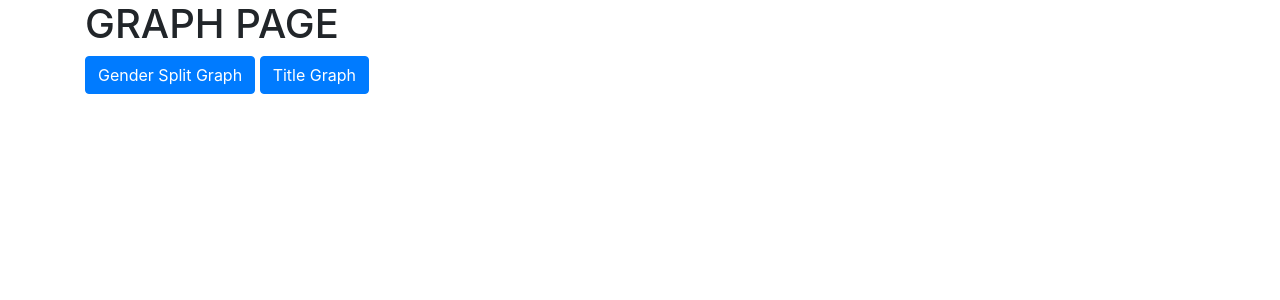
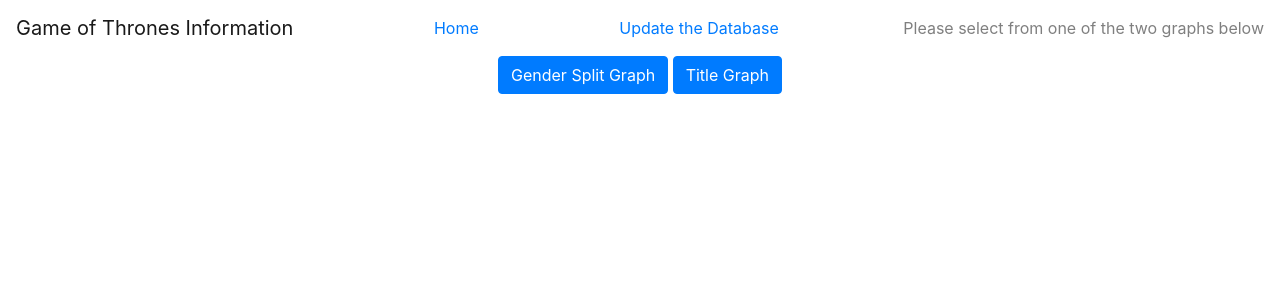
Before and after one commit to cjacobs27/gotscrapev2, a Django app: template gotsv2/templates/gotsv2/graph.html in a window 1280 px wide. Shown: the top 300 px of the page. Run offline with Django 3.2, Linux system fonts and the light colour scheme; the template is opened without the code that fills it, so the values that code supplies are empty; some libraries are stand-ins or nearby versions.

Commit message:
Added navbars to other pages

```diff
--- a/gotsv2/templates/gotsv2/graph.html
+++ b/gotsv2/templates/gotsv2/graph.html
@@ -12,8 +12,16 @@
 </head>
 
 <body>
-<div class="container">
-    <h1>GRAPH PAGE</h1>
+<nav class="navbar navbar-toggleable-md navbar-light bg-faded">
+  <a class="navbar-brand" href="/gotsv2/">Game of Thrones Information</a>
+    <a class="nav-link" href="/gotsv2/">Home <span class="sr-only"></span></a>
+    <a class="nav-link" href="/gotsv2/update">Update the Database</a>
+    <span class="navbar-text">
+      Please select from one of the two graphs below
+    </span>
+</nav>
+
+<div class="container" align = "center">
     <a class="btn btn-primary" href="/gotsv2/gender-graph/" role="button">Gender Split Graph</a>
     <a class="btn btn-primary" href="/gotsv2/title-graph/" role="button">Title Graph</a>
 </div>
```
Also changed, not shown: gotsv2/templates/gotsv2/index.html (+3 -38 lines), gotsv2/templates/gotsv2/update.html (+25 -0 lines).
